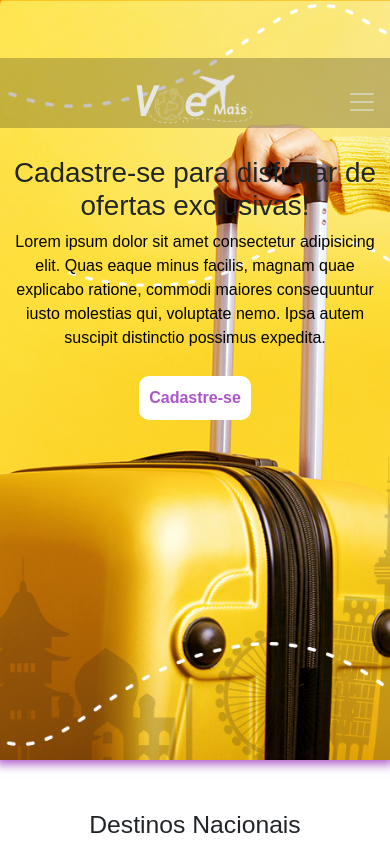
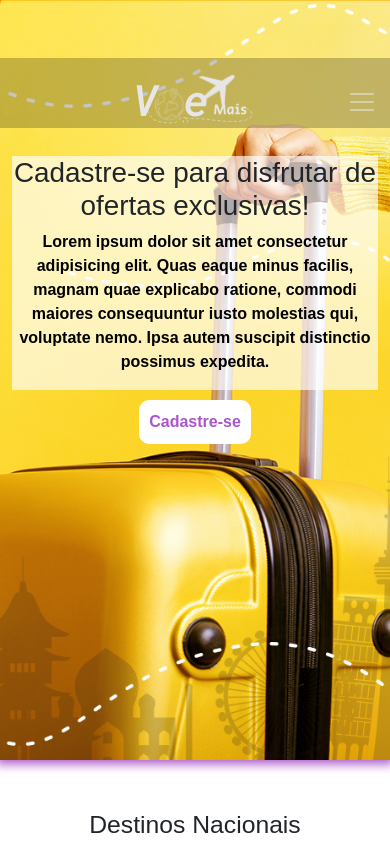
Before and after one commit to suhellynaraujo/VoeMais, a React (Create React App) app in the folder frontend/: page / in a window 390 px wide. Shown: the top 844 px of the page. Built offline with nearby package versions, Linux system fonts and the light colour scheme.

Commit message:
responsividade

```diff
--- a/frontend/src/Components/Header/Header.css
+++ b/frontend/src/Components/Header/Header.css
@@ -68,7 +68,17 @@
     color: #fff;
 }
 
+@media (max-width:991px) and (min-width: 769px){
 
+    .navbaixa {
+        display: flex;
+        flex-direction: column;
+        justify-content: center;
+        align-items: center;
+        background-color: #e7be34;
+        margin: 0;
+    }
+}
 
 @media(max-width: 768px) {
 
@@ -101,8 +111,13 @@
         justify-content: center;
         width: 100%;
         margin-bottom: 10px;
+
     }
+    .textoH1, .textoP{
+        background-color: #ffffffa9;
+       font-weight: bold;
 
+    }
     .container {
         display: flex;
         justify-content: center;
```
